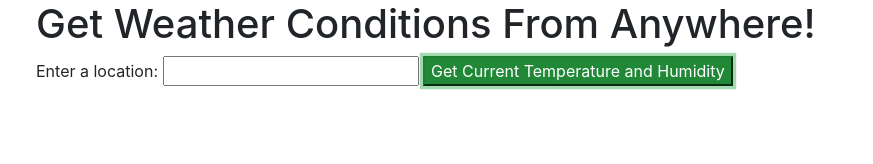
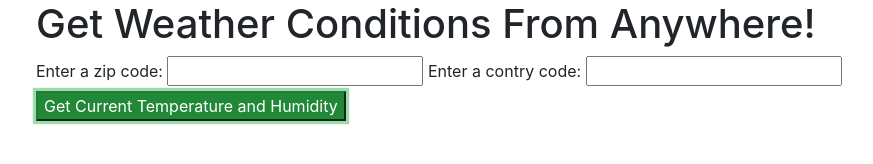
Before and after one commit to DanielAdeyemi/Epicodus_practice-1_API, a website built with webpack: page src/index.html in a window 1280 px wide. Both pictures are taken after a click on the button "Get Current Temperature and Humidity". Shown: the whole page, without its empty margins (49-922 px from the left). Built offline with nearby package versions, Linux system fonts and the light colour scheme; no server answers.

Commit message:
add weather check by zip code
Co-authored-by: Scott O'Neil <scottieoneil@gmail.com>

Co-authored-by: Woo Jin Kim <kimwoojin211@gmail.com>

```diff
--- a/src/index.html
+++ b/src/index.html
@@ -11,8 +11,12 @@
     <header></header>
     <main>
       <h1>Get Weather Conditions From Anywhere!</h1>
-      <label for="location">Enter a location:</label>
-      <input id="location" type="text">
+      <!-- <label for="location">Enter a location:</label>
+      <input id="location" type="text"> -->
+      <label for="zip">Enter a zip code:</label>
+      <input id="zip" type="text">
+      <label for="countryCode">Enter a contry code:</label>
+      <input id="countryCode" type="text">
       <button class="btn-success" id="weatherLocation">Get Current Temperature and Humidity</button>
       <div class="showErrors"></div>
       <div class="showHumidity"></div>
--- a/src/js/main.js
+++ b/src/js/main.js
@@ -5,11 +5,14 @@ import '.././css/styles.css';
 
 $(document).ready(function() {
   $('#weatherLocation').click(function() {
-    const city = $('#location').val();
-    $('#location').val("");
+    // const city = $('#location').val();
+    const zip = $('#zip').val();
+    const country = $('#countryCode').val();
+    $('#location, #zip, #countryCode').val("");
 
     let request = new XMLHttpRequest();
-    const url = `https://api.openweathermap.org/data/2.5/weather?q=${city}&appid=${process.env.API_KEY}`;
+    // const url = `https://api.openweathermap.org/data/2.5/weather?q=${city}&appid=${process.env.API_KEY}`;
+    const url = `https://api.openweathermap.org/data/2.5/weather?zip=${zip},${country}&appid=${process.env.API_KEY}`;
     request.onreadystatechange = function() {
       if (this.readyState === 4 && this.status === 200) {
         const response = JSON.parse(this.responseText);
@@ -20,7 +23,7 @@ $(document).ready(function() {
     request.send();
 
     function getElements(response) {
-      $('.showHumidity').text(`The humidity in ${city} is ${response.main.humidity}%`);
+      $('.showHumidity').text(`The humidity for ${zip} is ${response.main.humidity}%`);
       $('.showTemp').text(`The temperature in Kelvins is ${response.main.temp} degrees.`);
       $('.description').text(`The clouds are: ${response.weather[0].description}`);
     }
```
